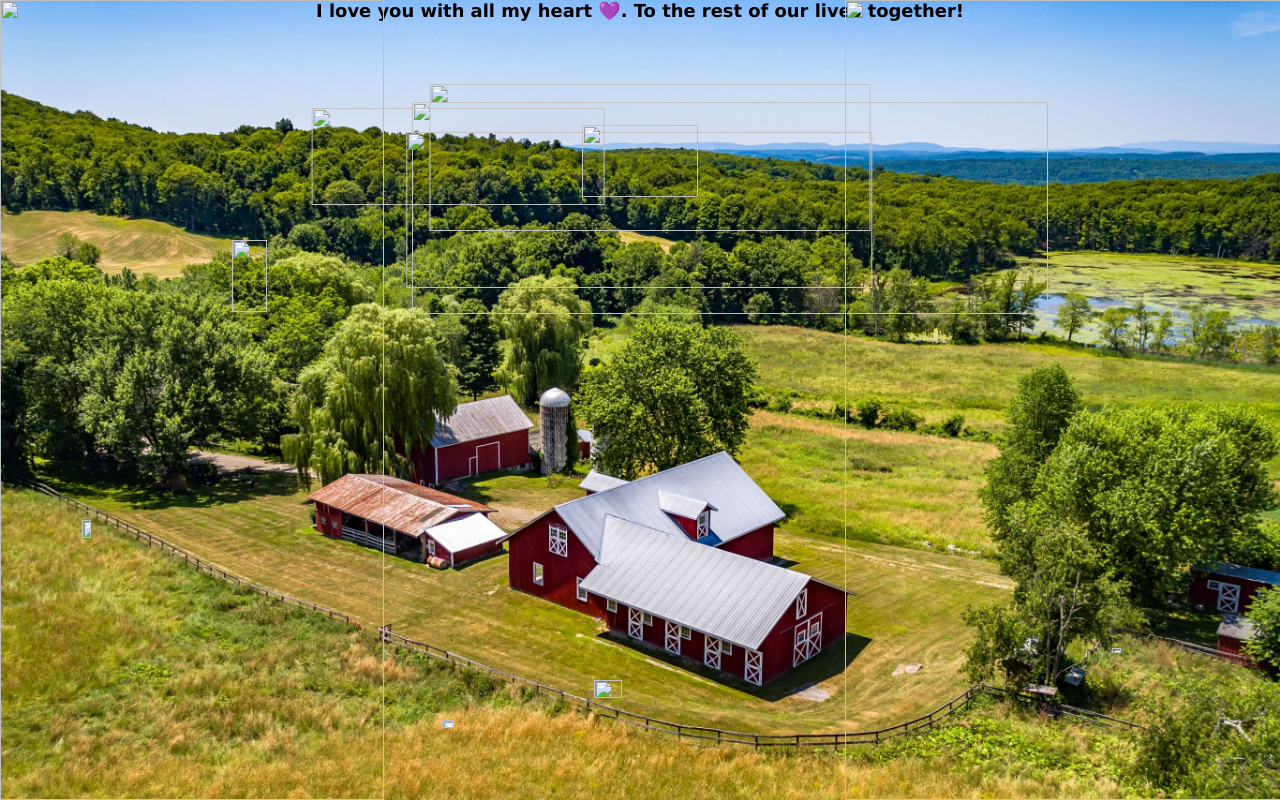
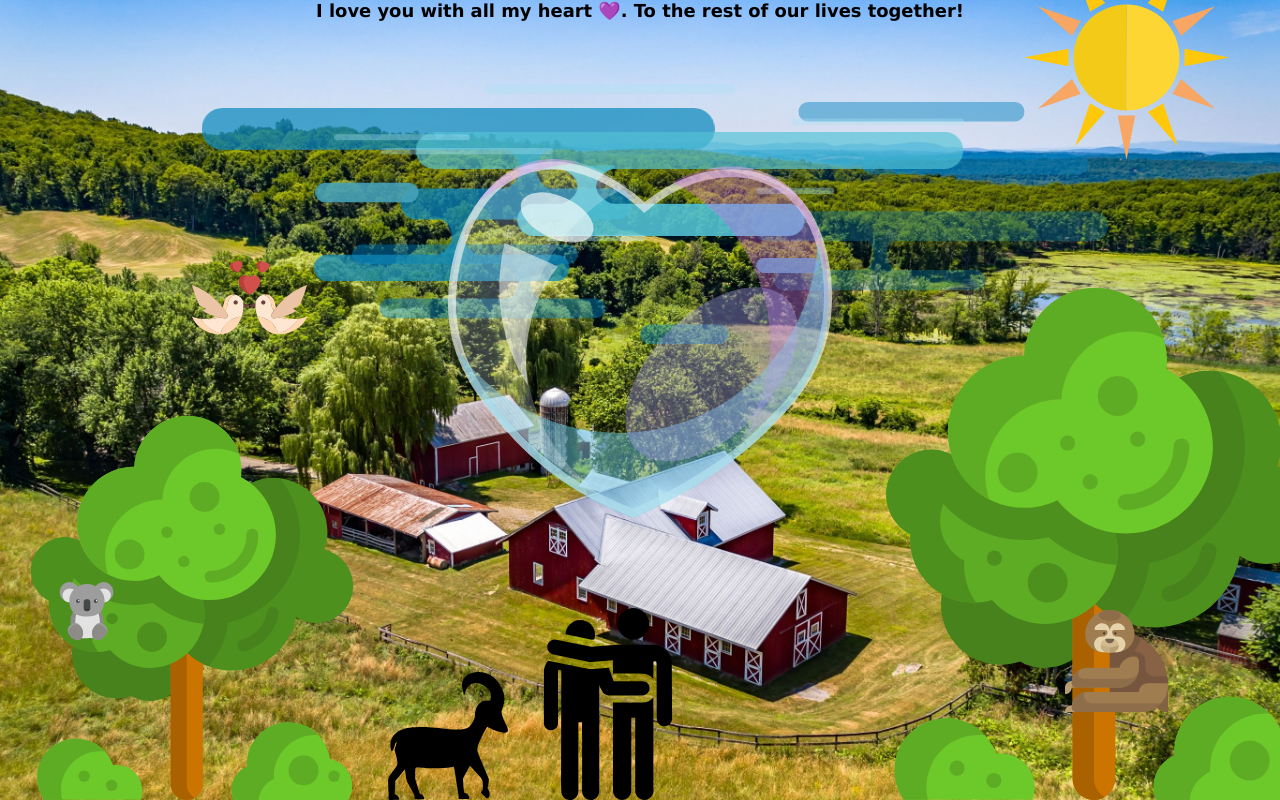
Before and after one commit to ArjunSubramonian/fantasy, a plain HTML site: page index.html in a window 1280 px wide. Drawn offline with Linux system fonts and the light colour scheme; files that its build step writes are made by us from their sources; files whose address does not match are found by name.

Commit message:
Fixed filepaths

```diff
--- a/index.html
+++ b/index.html
@@ -1,9 +1,9 @@
 <html>
 	<head>
 		<meta http-equiv="Content-Type" content="text/html; charset=UTF-8">
-		<link rel="stylesheet" type="text/css" href="./ian/landingpage.css">
-		<link rel="stylesheet" href="./ian/font-awesome.min.css">
-		<title>Love you, Ian!</title>
+		<link rel="stylesheet" type="text/css" href="./aux/landingpage.css">
+		<link rel="stylesheet" href="./aux/font-awesome.min.css">
+		<title>Love you!</title>
 	</head>
 	<body>
 		<div id="landing">
@@ -12,35 +12,35 @@
 			</div>
 			<div id="center">
 				<div id="clouds">
-					<img src="./ian/Asset 9.svg" id="cloud4" class="clouds">
-					<img src="./ian/Asset 8.svg" id="cloud3" class="clouds">
-					<img src="./ian/Asset 7.svg" id="cloud2" class="clouds">
-					<img src="./ian/Asset 10.svg" id="cloud1" class="clouds">
+					<img src="./aux/Asset 9.svg" id="cloud4" class="clouds">
+					<img src="./aux/Asset 8.svg" id="cloud3" class="clouds">
+					<img src="./aux/Asset 7.svg" id="cloud2" class="clouds">
+					<img src="./aux/Asset 10.svg" id="cloud1" class="clouds">
 				</div>
 			</div>
 			<div id="left">
-				<img src="./ian/Asset 32.svg" id="leftTree">
-				<img src="./ian/Asset 26.svg" id="doves" class="bounce">
-				<img src="./ian/Asset 47.svg" id="koala" class="bounce">
+				<img src="./aux/Asset 32.svg" id="leftTree">
+				<img src="./aux/Asset 26.svg" id="doves" class="bounce">
+				<img src="./aux/Asset 47.svg" id="koala" class="bounce">
 			</div>
 			<div class="flock">
-				<img src="./ian/Asset 48.svg" class="bird">
-				<img src="./ian/Asset 49.svg" class="bird">
-				<img src="./ian/Asset 50.svg" class="bird">
+				<img src="./aux/Asset 48.svg" class="bird">
+				<img src="./aux/Asset 49.svg" class="bird">
+				<img src="./aux/Asset 50.svg" class="bird">
 			</div>
 			<div id="right">
-				<img src="./ian/Asset 29.svg" id="sun">
-				<img src="./ian/Asset 2.svg" id="rightTree">
+				<img src="./aux/Asset 29.svg" id="sun">
+				<img src="./aux/Asset 2.svg" id="rightTree">
 			</div>
-			<img src="./ian/Asset 42.svg" id="sloth" class="bounce">
+			<img src="./aux/Asset 42.svg" id="sloth" class="bounce">
 			<div class="flock">
-				<img src="./ian/Asset 24.svg" class="bird">
-				<img src="./ian/Asset 25.svg" class="bird">
-				<img src="./ian/Asset 23.svg" class="bird">
+				<img src="./aux/Asset 24.svg" class="bird">
+				<img src="./aux/Asset 25.svg" class="bird">
+				<img src="./aux/Asset 23.svg" class="bird">
 			</div>
-			<img src="./ian/Asset 51.svg" id="couple">
-			<img src="./ian/Asset 52.svg" id="goat">
-			<img src="./ian/Asset 46.svg" id="heartBubble" class="bounce">
+			<img src="./aux/Asset 51.svg" id="couple">
+			<img src="./aux/Asset 52.svg" id="goat">
+			<img src="./aux/Asset 46.svg" id="heartBubble" class="bounce">
 		</div>
 	</body>
 </html>
```
